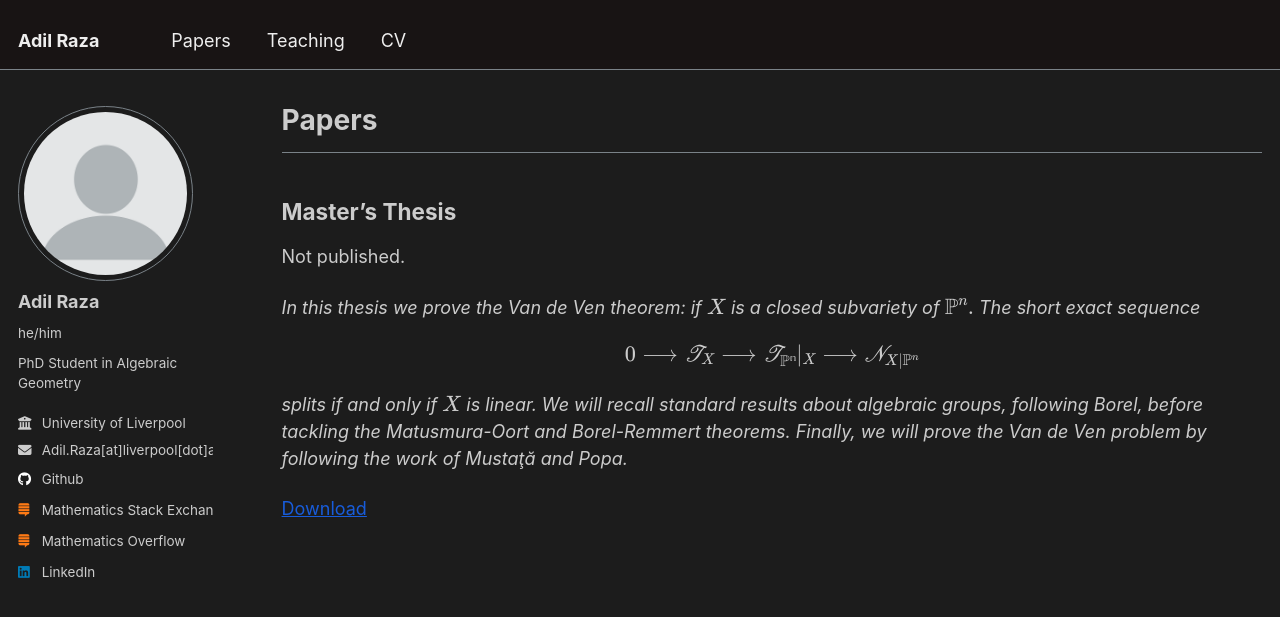
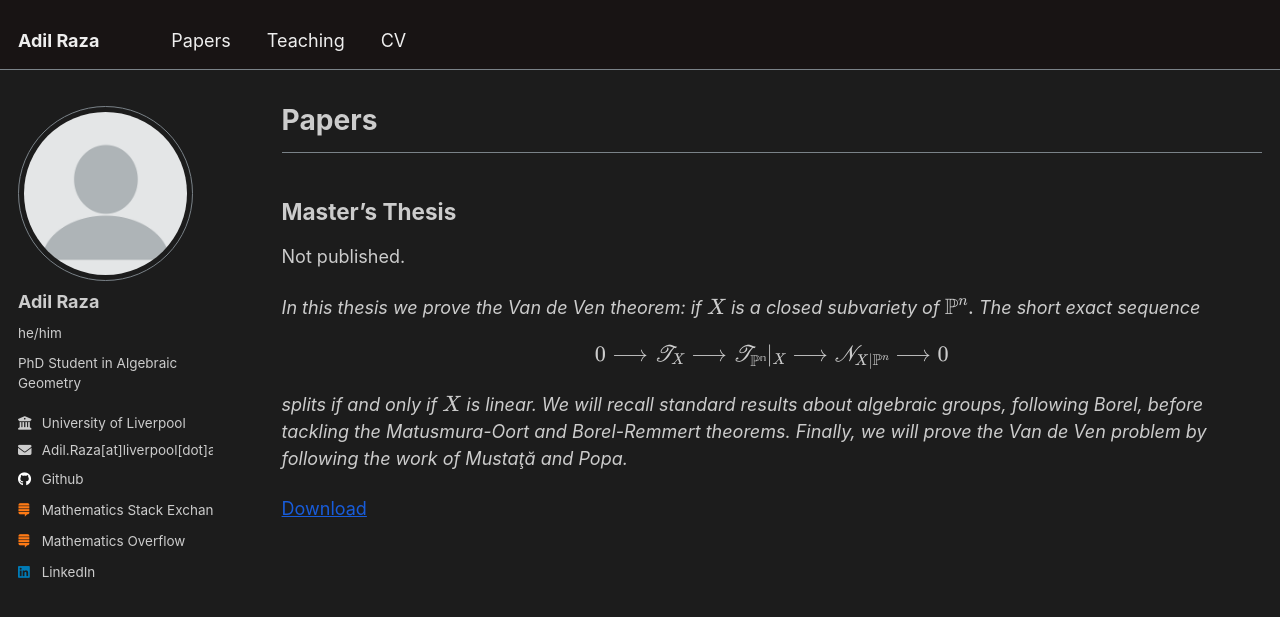
Before and after one commit to ARazaMaths/arazamaths.github.io, a Jekyll site: the page built from _pages/publications.md, in a window 1280 px wide. Shown: the top 617 px of the page. Built offline with Jekyll 4.4.1, drawn with Linux system fonts in a browser that asks for light colours.

Commit message:
Fixed error in exact sequence

```diff
--- a/_pages/publications.md
+++ b/_pages/publications.md
@@ -13,7 +13,7 @@ Not published.
 
 *In this thesis we prove the Van de Ven theorem: if $X$ is a closed subvariety of $\mathbb{P}^n.$ The short exact sequence*
 
-$$0 \longrightarrow \mathscr{T}_X \longrightarrow \mathscr{T}_{\mathbb{P^n}}|_X \longrightarrow \mathscr{N}_{X|\mathbb{P}^n}$$
+$$0 \longrightarrow \mathscr{T}_X \longrightarrow \mathscr{T}_{\mathbb{P^n}}|_X \longrightarrow \mathscr{N}_{X|\mathbb{P}^n} \longrightarrow 0$$
 
 *splits if and only if $X$ is linear. We will recall standard results about algebraic groups, following Borel, before tackling the Matusmura-Oort and Borel-Remmert theorems. Finally, we will prove the Van de Ven problem by following the work of Mustaţă and Popa.*
 
```
